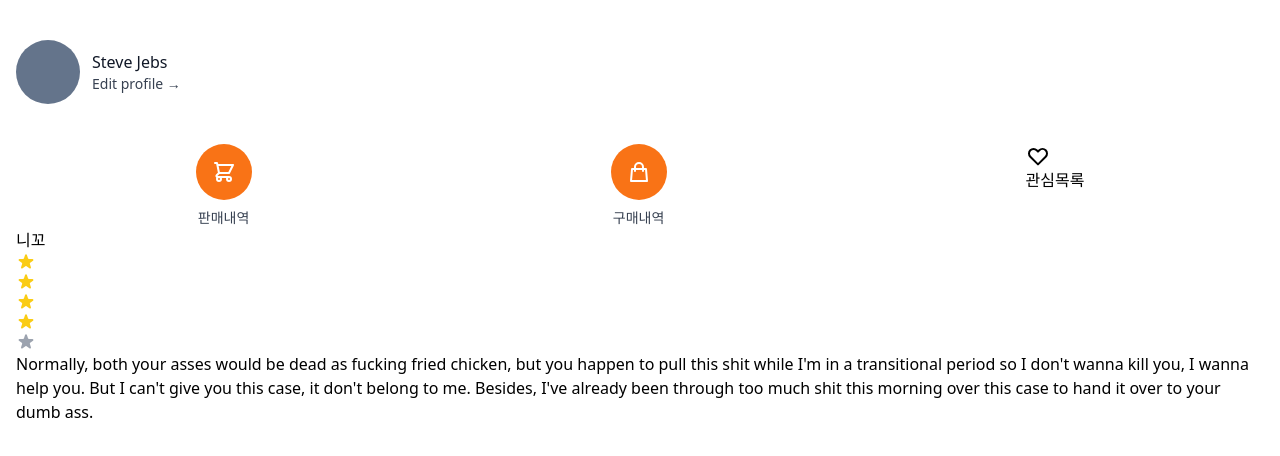
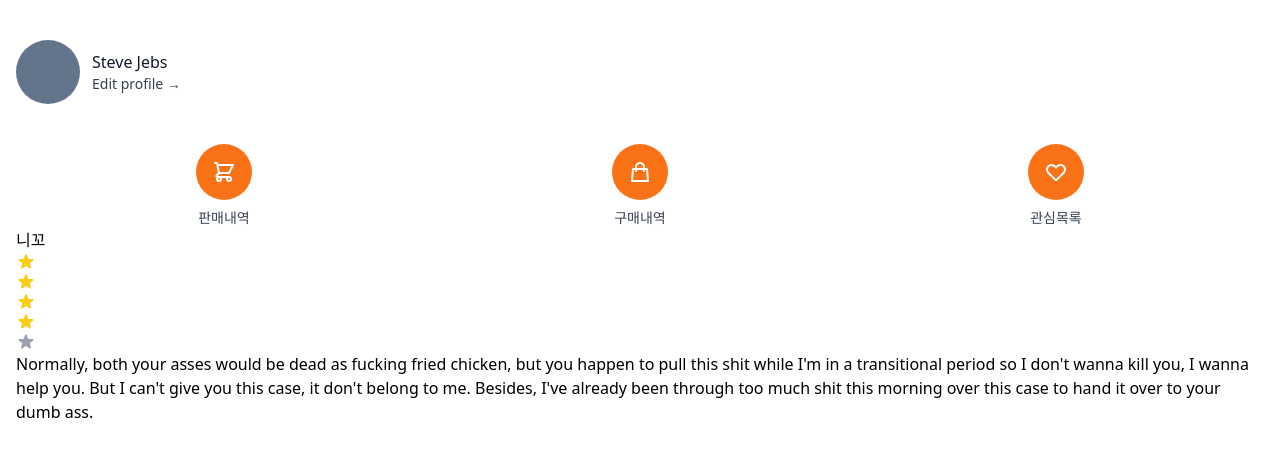
Before and after one commit to blkluv/next_carrot_market, a Next.js app: page /profile in a window 1280 px wide. Shown: the top 456 px of the page. Built offline with nearby package versions, Linux system fonts and the light colour scheme.

Commit message:
관심목록 버튼 css 추가

```diff
--- a/src/pages/profile.tsx
+++ b/src/pages/profile.tsx
@@ -53,8 +53,8 @@ const Profile: NextPage = () => {
             구매내역
           </span>
         </div>
-        <div>
-          <div>
+        <div className="flex flex-col items-center">
+          <div className="flex items-center justify-center text-white bg-orange-500 rounded-full w-14 h-14">
             <svg
               className="w-6 h-6"
               fill="none"
@@ -70,7 +70,9 @@ const Profile: NextPage = () => {
               ></path>
             </svg>
           </div>
-          <span>관심목록</span>
+          <span className="mt-2 text-sm font-medium text-gray-700">
+            관심목록
+          </span>
         </div>
       </div>
       <div>
```
